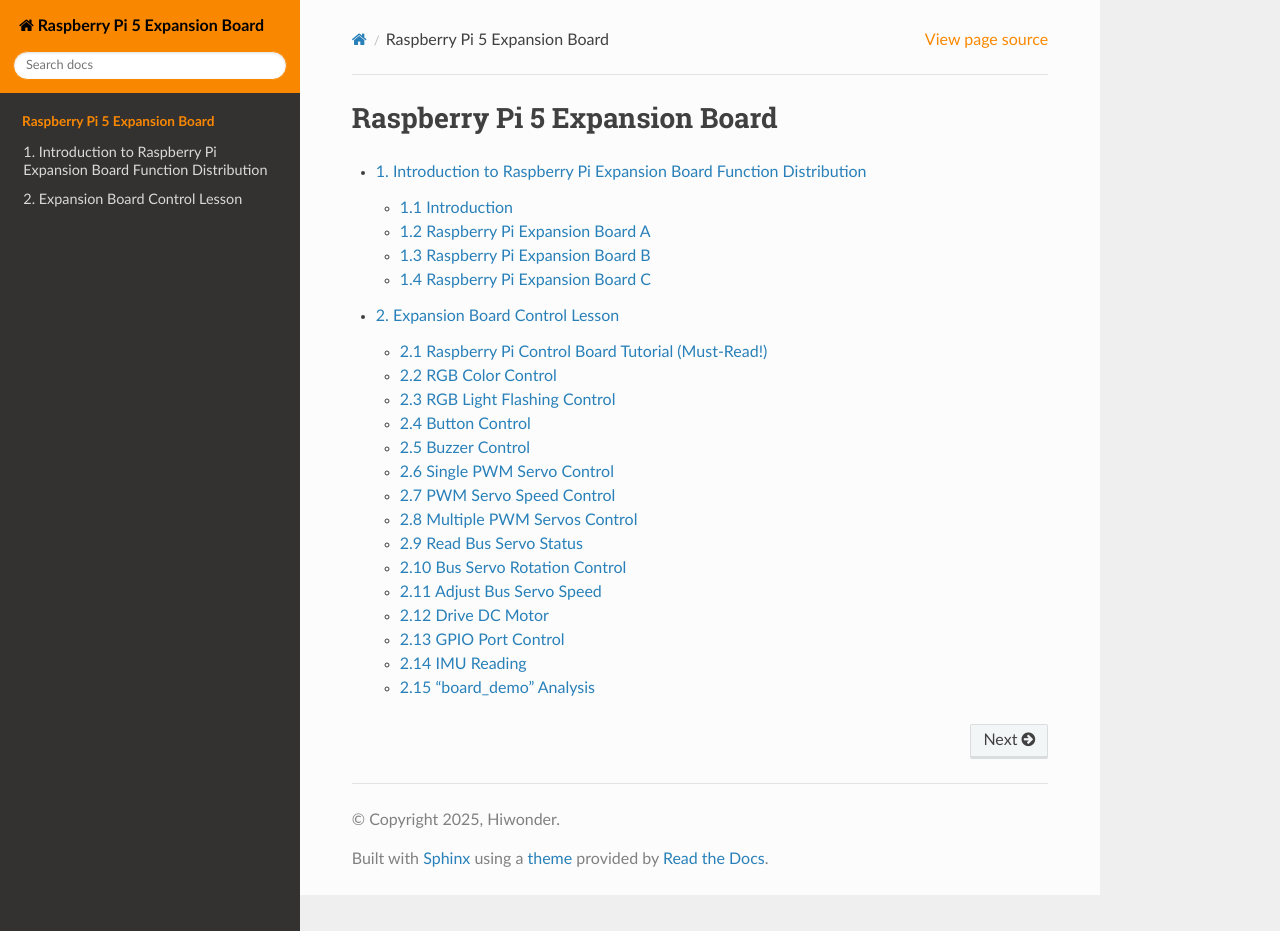
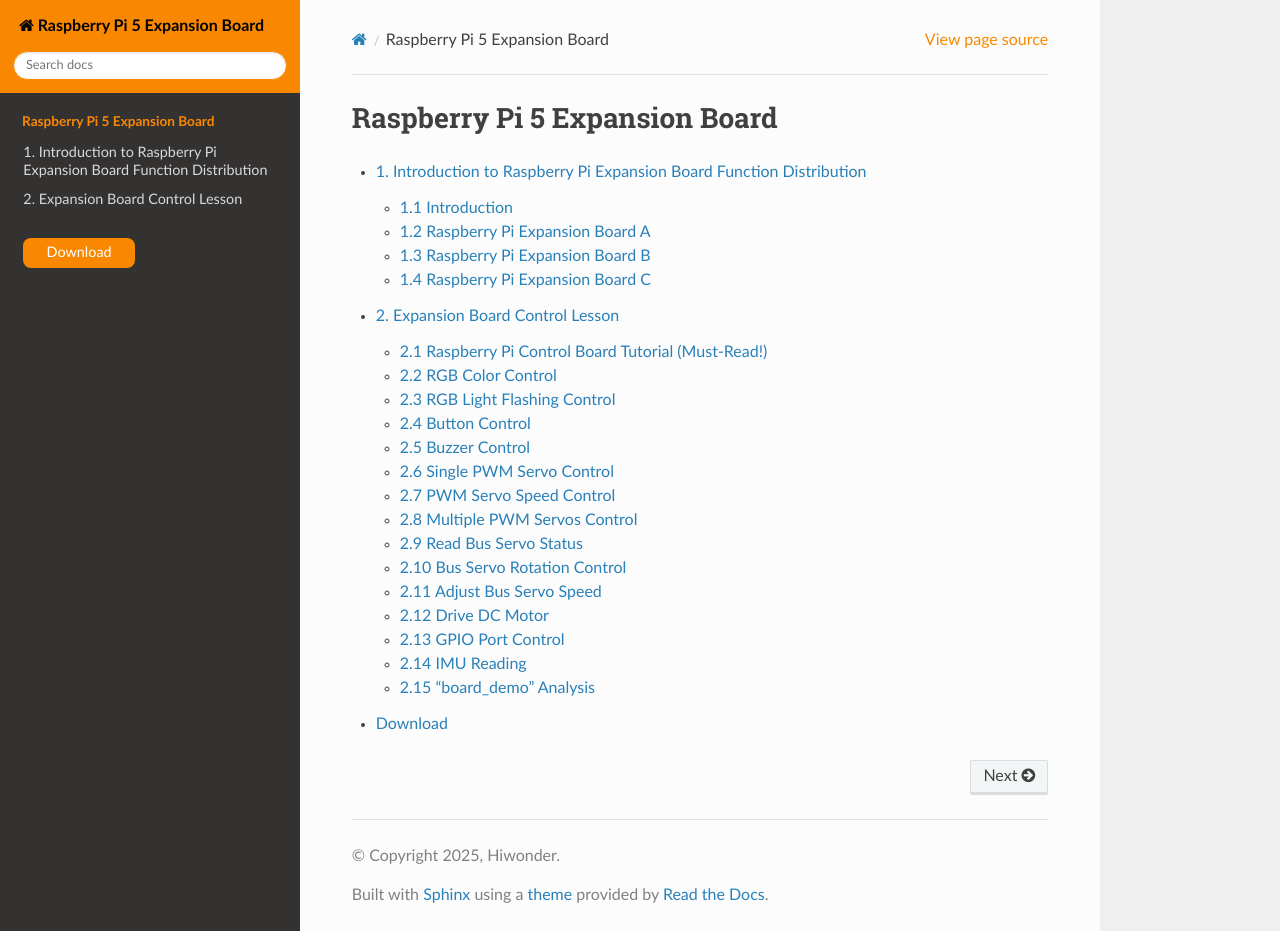
Before and after one commit to Hiwonder-docs/Raspberry-Pi-5-Expansion-Board, a Sphinx documentation site: the page built from source/index.rst, in a window 1280 px wide and 931 px high. Built offline with Sphinx 7.4.7 and the Read the Docs theme 3.1.0, drawn with Linux system fonts in a browser that asks for light colours.

Commit message:
Raspberry Pi Expansion Board 3

```diff
--- a/source/_static/style.css
+++ b/source/_static/style.css
@@ -6,6 +6,14 @@
 }
 .caption{
     display:none;
+}
+.wy-menu-vertical > ul > li:last-child >a{
+    display: block;
+    width: fit-content;
+    margin: 1.618em;
+    background: #f98800;
+    color: #fff;
+    border-radius: 8px;
 }
 .wy-nav-side .wy-menu-vertical header, .wy-menu-vertical p.caption{
     color: #f98800;
--- a/source/index.rst
+++ b/source/index.rst
@@ -13,3 +13,4 @@
 
    docs/1_Raspberry_Pi_Expansion_Board_Introduction
    docs/2_Expansion_Board_Control_Lesson
+   Download <https://drive.google.com/drive/folders/10olVCee9dYqQ2Swm085caoXdfCOFNc2F?usp=drive_link>
```
